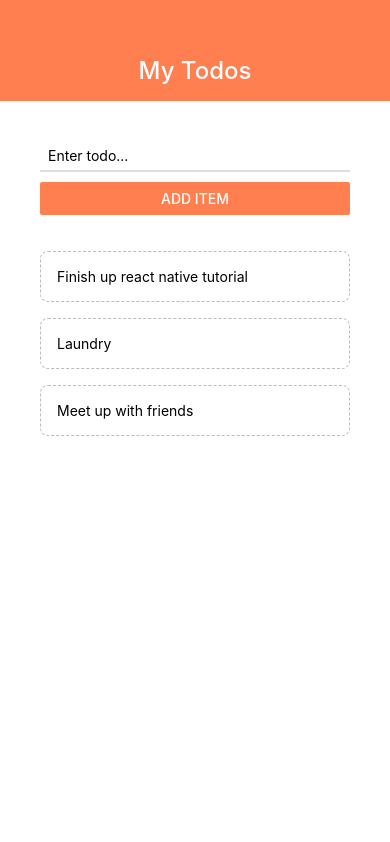
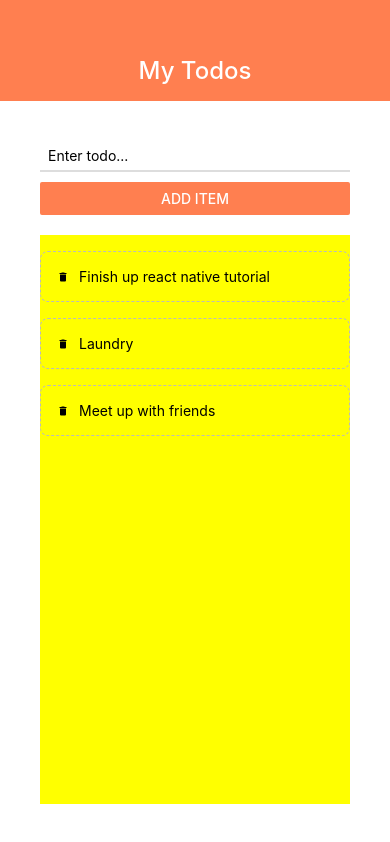
Before and after one commit to zidanegimiga/AwesomeProject, a React Native app: screen / in a window 390 px wide. Built offline with nearby package versions, Linux system fonts and the light colour scheme.

Commit message:
style todos

```diff
--- a/App.js
+++ b/App.js
@@ -51,9 +51,12 @@
     backgroundColor: '#fff'
   },
   content: {
-    padding: 40
+    padding: 40,
+    flex: 1
   },
   list: {
-    marginTop: 20
+    marginTop: 20,
+    backgroundColor: 'yellow',
+    flex: 1
   }
 });
--- a/components/todoItem.js
+++ b/components/todoItem.js
@@ -1,22 +1,32 @@
 import { StatusBar } from 'expo-status-bar';
 import { useState } from 'react'
 import { StyleSheet, Text, View, ScrollView, TouchableOpacity } from 'react-native';
+import { MaterialIcons } from '@expo/vector-icons'
 
 export default function TodoItem({item, pressHandler}){
     return(
         <TouchableOpacity onPress={()=>pressHandler(item.key)}>
-            <Text style={styles.item}>{item.text}</Text>
+            <View style={styles.item}>
+                <MaterialIcons name='delete'/>
+                <Text style={styles.text}>{item.text}</Text>
+            </View>
         </TouchableOpacity>
     )
 }
 
 const styles = StyleSheet.create({
     item: {
+        flex: 1,
         padding: 16,
         marginTop: 16,
         borderColor: "#bbb",
         borderStyle: 'dashed',
         borderWidth: 1,
-        borderRadius: 8
+        borderRadius: 8,
+        flexDirection: 'row',
+        alignItems: 'center'
     },
+    text:{
+        marginLeft: 10
+    }
 })
```
Also changed, not shown: 1 other file (tests, documents, lock files or other folders).
